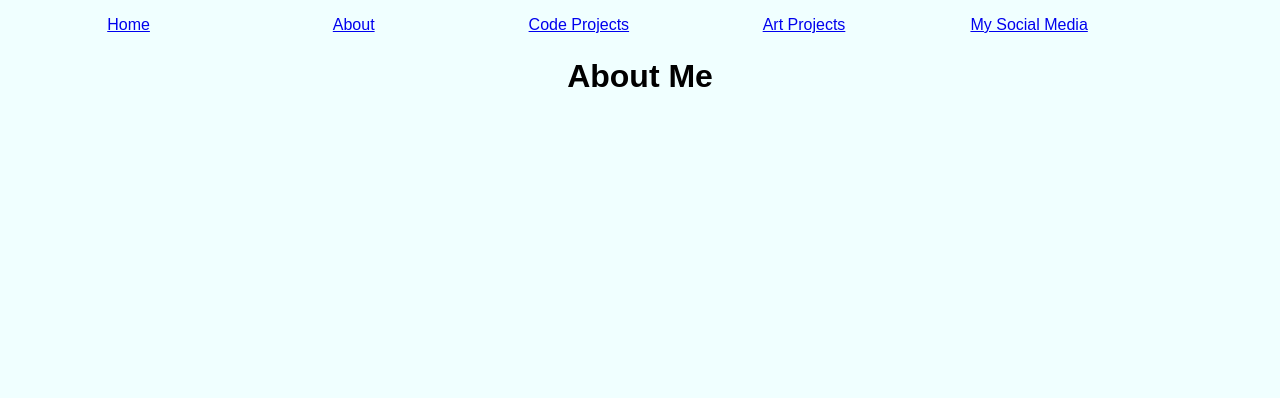
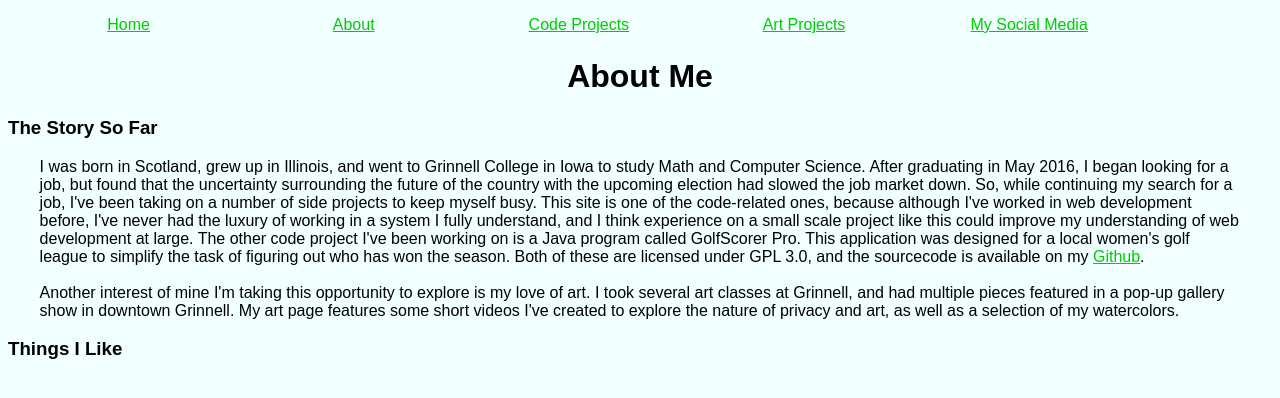
Before and after one commit to ebbruns/Evan-Bruns-Homepage, a plain HTML site: page about.html in a window 1280 px wide. Drawn offline with Linux system fonts and the light colour scheme.

Commit message:
Added some content

```diff
--- a/StyleSheet.css
+++ b/StyleSheet.css
@@ -19,6 +19,16 @@ body{
     list-style-type: none;
 }
 
+a{
+    color:#00cc00;
+
+}
+
+a:visited{
+    color:#006600;
+
+}
+
 .headerLinks{
     width: 95%;
     height: 25px;
@@ -27,3 +37,8 @@ body{
     padding:0px;
     margin: 0px;
 }
+
+.longTalk{
+    padding-left: 2.5%;
+    padding-right: 2.5%;
+}
--- a/about.html
+++ b/about.html
@@ -13,5 +13,33 @@
 
     <h1 id="CenteredTitle">About Me</h1>
 
+    <h3>The Story So Far</h3>
+
+    <p class="longTalk">
+        I was born in Scotland, grew up in Illinois, and went to Grinnell College in Iowa to study Math
+        and Computer Science. After graduating in May 2016, I began looking for a job, but found that the uncertainty
+        surrounding the future of the country with the upcoming election had slowed the job market down. So, while
+        continuing my search for a job, I've been taking on a number of side projects to keep myself busy. This site
+        is one of the code-related ones, because although I've worked in web development before, I've never had the luxury
+        of working in a system I fully understand, and I think experience on a small scale project like this could
+        improve my understanding of web development at large. The other code project I've been working on is a Java
+        program called GolfScorer Pro. This application was designed for a local women's golf league to simplify the
+        task of figuring out who has won the season. Both of these are licensed under GPL 3.0, and the sourcecode is
+        available on my <a href="https://github.com/ebbruns">Github</a>.
+
+        <br /> <br />
+
+        Another interest of mine I'm taking this opportunity to explore is my love of art. I took several art classes at
+        Grinnell, and had multiple pieces featured in a pop-up gallery show in downtown Grinnell. My art page features
+        some short videos I've created to explore the nature of privacy and art, as well as a selection of my watercolors.
+    </p>
+
+    <h3>Things I Like</h3>
+
+    <p>
+
+
+    </p>
+
 </body>
 </html>
--- a/headerLinks.html
+++ b/headerLinks.html
@@ -5,10 +5,15 @@
 	<meta charset="utf-8" />
     <link rel="stylesheet" href="StyleSheet.css">
 
+    <link rel="icon"
+          type="image/png"
+          href="">
+
 </head>
 <body>
 
     <ul class="headerLinks" style="text-align: center">
+        <!-- target="_top" makes the links in the iframe redirect the whole page-->
         <li class="linkRow"><a href="index.html" target="_top">Home</a></li>
         <li class="linkRow"><a href="about.html" target="_top">About</a></li>
         <li class="linkRow"><a href="codeProjects.html" target="_top">Code Projects</a></li>
```
Also changed, not shown: artProjects.html (+0 -3 lines), codeProjects.html (+5 -0 lines).
